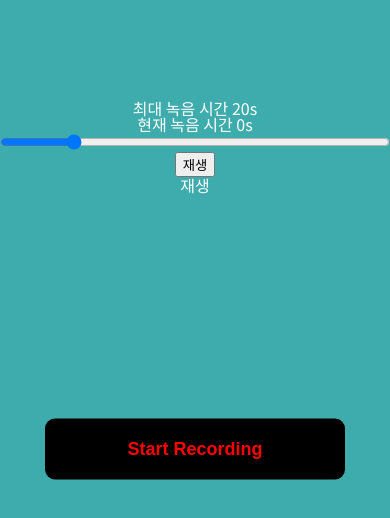
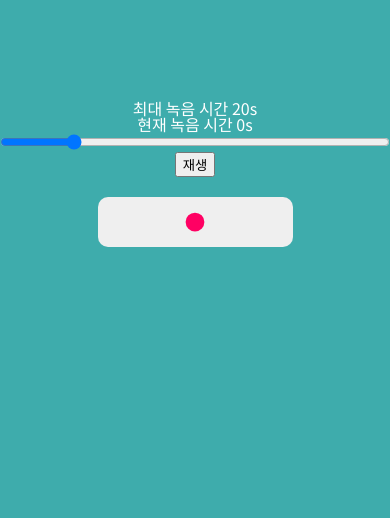
Before and after one commit to YesunPark/pre-onboarding-third-assignment, a React (Vite) app: page / in a window 390 px wide. Shown: the top 518 px of the page. Built offline with nearby package versions, Linux system fonts and the light colour scheme.

Commit message:
[Fix]UI 모바일과 어울리게 약간 수정

```diff
--- a/src/components/record/RecordingMordal.jsx
+++ b/src/components/record/RecordingMordal.jsx
@@ -2,10 +2,10 @@ import styled, { keyframes } from 'styled-components';
 
 const RecordingMordal = () => {
   return (
-    <MordalWrapper>
+    <ModalContainer>
       <span>On Air</span>
       <RedDot />
-    </MordalWrapper>
+    </ModalContainer>
   );
 };
 
@@ -18,19 +18,19 @@ const Blinking = keyframes`
   }
 
 `;
-const MordalWrapper = styled.div`
-  position: absolute;
-  top: 10%;
+const ModalContainer = styled.div`
   width: 50%;
   height: 50px;
   background: black;
   padding: 20px 40px;
+  margin: 0 auto;
   border-radius: 10px;
   display: flex;
   justify-content: center;
   align-items: center;
   gap: 10px;
 `;
+
 const RedDot = styled.div`
   width: 15px;
   height: 15px;
--- a/src/pages/record/Record.jsx
+++ b/src/pages/record/Record.jsx
@@ -104,17 +104,16 @@ const Record = () => {
         />
         <audio ref={audioElement} src={audioURL} onEnded={() => setIsPlaying(false)} />
         <div className='buttonContainer'>
-          <button onClick={toggleAudio}>재생</button>
+          <button onClick={toggleAudio}>{isPlaying ? '멈춤' : '재생'}</button>
         </div>
-        <p>{isPlaying ? '멈춤' : '재생'}</p>
-        {isSaving && <p>저장중...</p>}
       </StyledRecord>
       <Wrapper>
         <StartButton isRecording={isRecording} onClick={toggleRecord} disabled={isPlaying}>
-          {isRecording ? `Stop Recording` : `Start Recording`}
+          {isRecording ? <BsSquareFill size={30} /> : <BsFillRecordFill size={30} />}
         </StartButton>
-        {isRecording && <RecordingMordal />}
       </Wrapper>
+      {isRecording && <RecordingMordal />}
+      {isSaving && <p>저장중...</p>}
     </>
   );
 };
@@ -140,19 +139,18 @@ const Wrapper = styled.div`
   justify-content: center;
   align-items: center;
 `;
+
 const StartButton = styled.button`
-  font-weight: 600;
-  width: 300px;
-  font-size: 18px;
-  color: red;
-  background: black;
-  padding: 20px 40px;
+  margin-top: 20px;
+  display: flex;
+  align-items: center;
+  justify-content: center;
+  width: 50%;
+  padding: 10px 40px;
   border: none;
   border-radius: 10px;
   cursor: pointer;
-  margin-top: 50%;
-  transform: ${({ isRecording }) => (isRecording ? `translateY(300px)` : `translateY(50%)`)};
-  transition: transform 0.5s ease-in-out;
+  color: ${({ theme, isRecording }) => (isRecording ? 'black' : theme.recordingColor)};
 `;
 
 export default Record;
```
